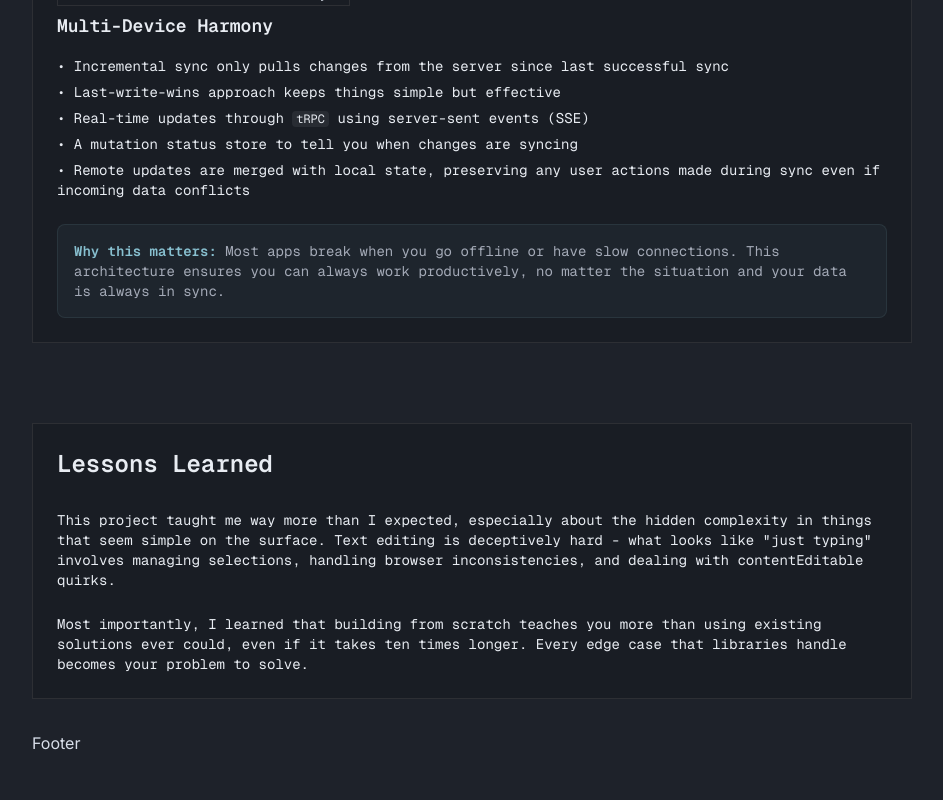
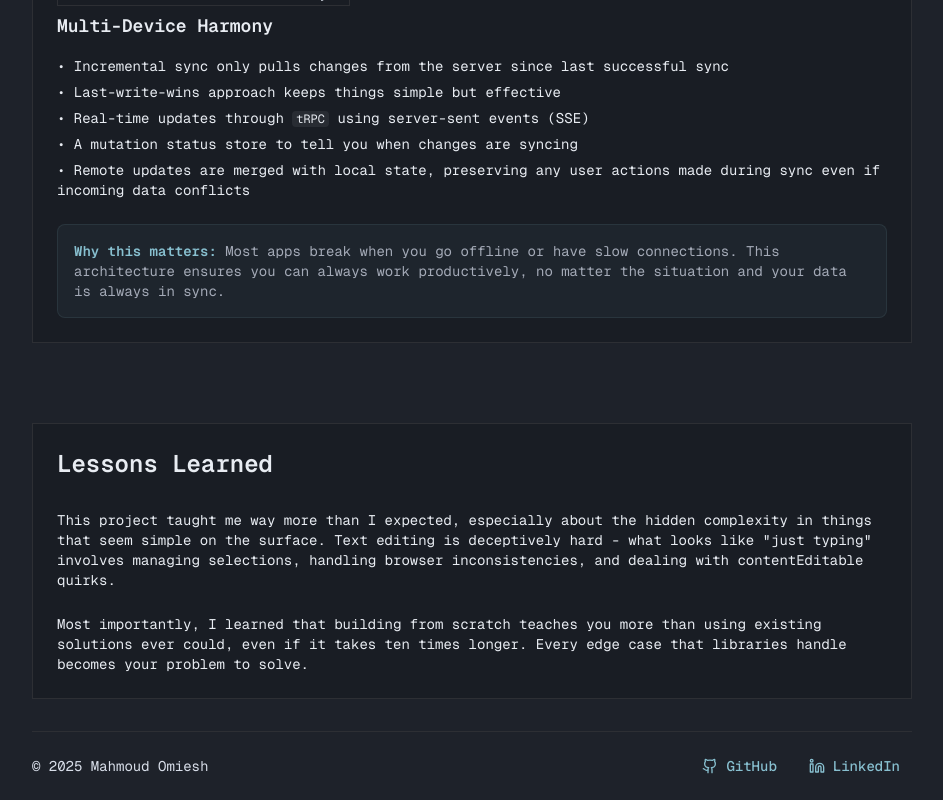
Before and after one commit to MahmoudOmiesh/portfolio, a Next.js app: page /projects/inscribe in a window 1280 px wide. Shown: the part 2881-3681 px from the top of the page, without its empty margins (168-1111 px from the left). Before the commit the page ends 3636 px from the top, so only its background shows below. Built offline with nearby package versions, Linux system fonts and the light colour scheme; no server answers.

Commit message:
feat: footer

```diff
--- a/src/app/(home)/-components/projects.tsx
+++ b/src/app/(home)/-components/projects.tsx
@@ -47,13 +47,13 @@ export function Projects() {
       <CardContent className="space-y-6">
         {PROJECTS.map((project) => (
           <div key={project.title} className="grid grid-cols-2 gap-6">
-            <Image
-              src={project.image ?? ""}
+            {/* <Image
+              src={project.image ?? null}
               alt={project.title}
               width={500}
               height={500}
               className="border"
-            />
+            /> */}
             <div className="self-center">
               <p className="text-lg font-bold">{project.title}</p>
               <p className="mt-2">{project.description}</p>
--- a/src/components/footer.tsx
+++ b/src/components/footer.tsx
@@ -1,3 +1,28 @@
+import { GithubIcon, LinkedinIcon } from "lucide-react";
+import { Button } from "./ui/button";
+
 export function Footer() {
-  return <footer>Footer</footer>;
+  return (
+    <footer className="flex items-center justify-between border-t py-4 font-mono text-sm">
+      <p>&copy; {new Date().getFullYear()} Mahmoud Omiesh</p>
+      <ul className="flex gap-2">
+        <li>
+          <Button variant="link" asChild>
+            <a href="https://github.com/MahmoudOmiesh">
+              <GithubIcon />
+              GitHub
+            </a>
+          </Button>
+        </li>
+        <li>
+          <Button variant="link" asChild>
+            <a href="https://linkedin.com/in/mahmoud-omiesh">
+              <LinkedinIcon />
+              LinkedIn
+            </a>
+          </Button>
+        </li>
+      </ul>
+    </footer>
+  );
 }
```
